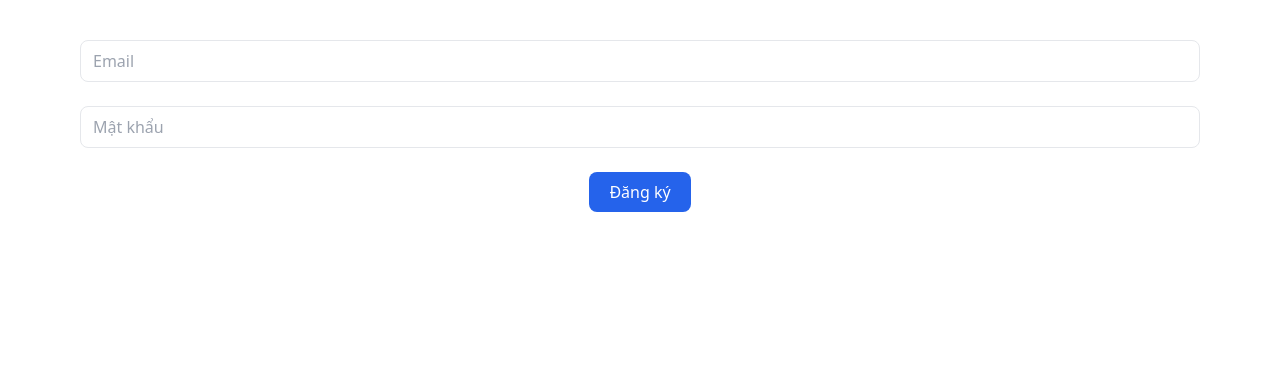
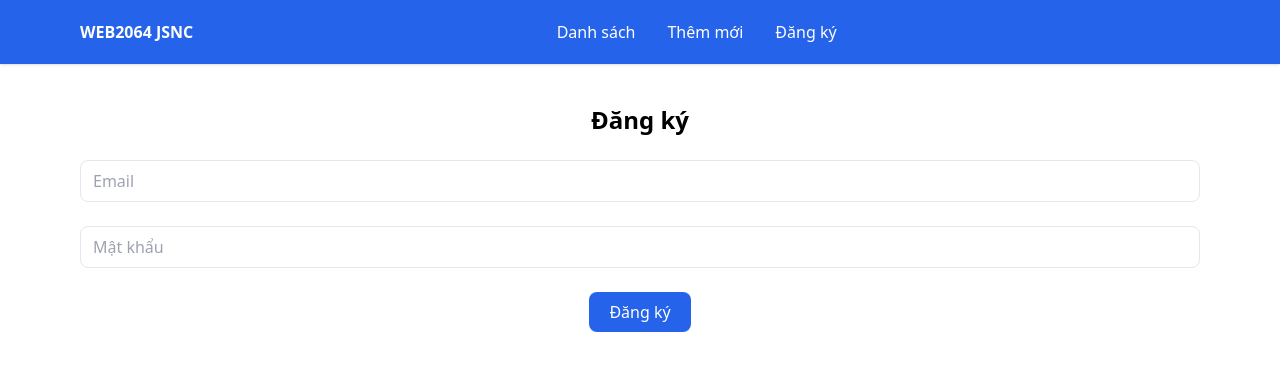
Before and after one commit to nguyenthien13082006-ui/jsnc_su26-main, a website: page register.html in a window 1280 px wide. Drawn offline with nearby package versions, Linux system fonts and the light colour scheme.

Commit message:
Mô tả phần code vừa chỉnh sửa

```diff
--- a/register.html
+++ b/register.html
@@ -9,7 +9,20 @@
 </head>
 
 <body>
+    <nav class="bg-blue-600 text-white shadow">
+        <div class="max-w-6xl mx-auto px-4 h-16 flex items-center justify-between">
+            <strong>WEB2064 JSNC</strong>
+
+            <div class="hidden md:flex items-center space-x-8">
+                <a href="index.html" class="hover:text-gray-200">Danh sách</a>
+                <a href="add.html" class="hover:text-gray-200">Thêm mới</a>
+                <a href="register.html" class="hover:text-gray-200">Đăng ký</a>
+            </div>
+            <div class="hidden md:flex items-center space-x-6"></div>
+        </div>
+    </nav>
     <div class="max-w-6xl mx-auto mt-10 px-4 text-center">
+        <h1 class="text-2xl font-semibold mb-6">Đăng ký</h1>
         <form id="form-register" class="space-y-6">
             <!-- Text input -->
             <div>
```
Also changed, not shown: add.html (+1 -0 lines), edit.html (+1 -0 lines).
